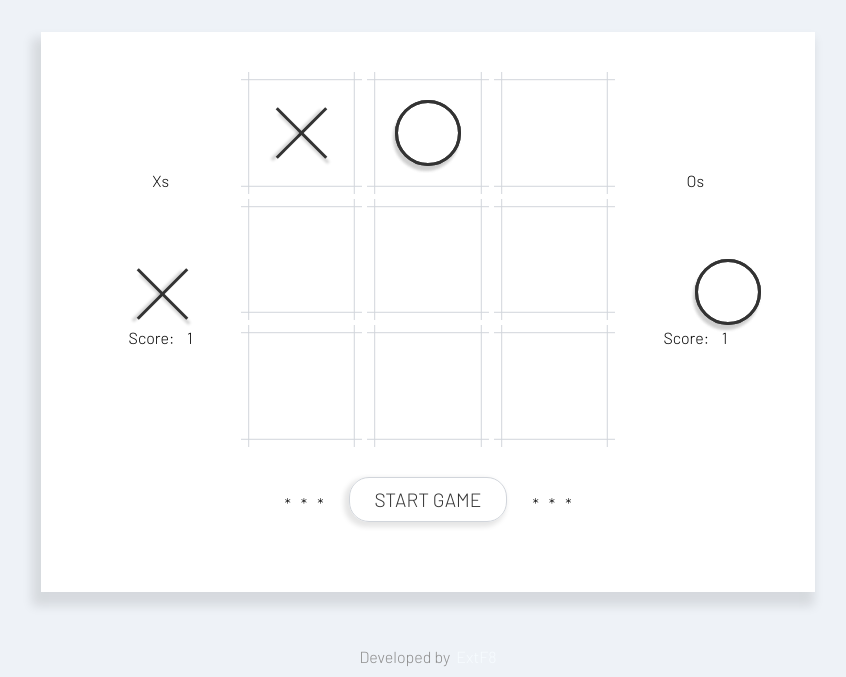
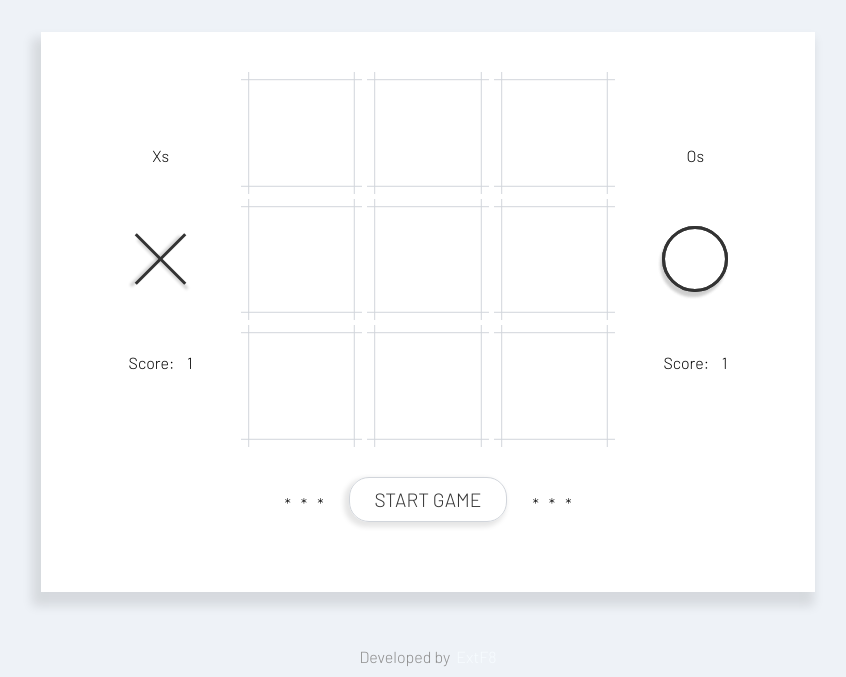
Before and after one commit to ExtF8/ticTacToe, a plain HTML site: page index.html in a window 1280 px wide. Shown: the part 123-800 px from the top of the page, without its empty margins (212-1058 px from the left). Drawn offline with Linux system fonts and the light colour scheme.

Commit message:
Fixed layout issues with player symbols

```diff
--- a/index.html
+++ b/index.html
@@ -25,9 +25,10 @@
             <!-- game container -->
             <section class="game-container">
                 <div class="game">
+                    <!-- aside for X -->
                     <section class="player-container">
                         <p>Xs</p>
-                        <div class="marker x-marker x"></div>
+                        <div class="cell x" id="symbol-x"></div>
                         <!-- score for X -->
                         <div class="player-score-container">
                             <h2>Score:</h2>
@@ -37,8 +38,8 @@
                     <!-- game grid -->
                     <section class="game-grid">
                         <!-- game cells -->
-                        <div class="cell x"></div>
-                        <div class="cell o"></div>
+                        <div class="cell"></div>
+                        <div class="cell"></div>
                         <div class="cell"></div>
                         <div class="cell"></div>
                         <div class="cell"></div>
@@ -47,11 +48,10 @@
                         <div class="cell"></div>
                         <div class="cell"></div>
                     </section>
-                    <!-- aside for X -->
                     <!-- aside for O -->
                     <section class="player-container">
                         <p>Os</p>
-                        <div class="marker o-marker o"></div>
+                        <div class="cell o" id="symbol-o"></div>
                         <!-- score for O -->
                         <div class="player-score-container">
                             <h2>Score:</h2>
--- a/style.css
+++ b/style.css
@@ -11,13 +11,10 @@ body {
 header {
     display: flex;
     flex-direction: column;
-    /* justify-content: center; */
     align-items: center;
     width: 100%;
     margin-bottom: 25px;
     border: none;
-    /* background-color: #d1d5db;
-    box-shadow: 0px 20px 20px 20px rgba(0, 0, 0, 0.1); */
 }
 
 header h1 {
@@ -57,7 +54,6 @@ header p {
     justify-content: center;
     font-size: 36px;
     cursor: pointer;
-    /* transition: background-color 0.3s; */
 
     --b: 1px;
     /* border thickness */
@@ -79,25 +75,26 @@ header p {
 }
 
 .cell:hover {
-    /* background-color: #f0f1f3; */
     transform: scale(1.03);
-
 }
 
 .player-container {
-    /* border: 1px solid red; */
     display: flex;
     flex-direction: column;
     justify-content: space-evenly;
     align-items: center;
-
     width: 100px;
     margin: 20px;
     padding: 10px;
 }
+.cell#symbol-x, .cell#symbol-o {
+    border: 0;
+    padding: 0;
+    transform: none;
+    background: none;
+}
 
 .player-score-container {
-    /* border: 1px solid blue; */
     display: flex;
     justify-content: space-between;
     align-items: center;
@@ -109,11 +106,9 @@ header p {
     display: flex;
     margin: 30px;
     justify-content: space-evenly;
-    /* gap: 30px; */
 }
 
 .button-container>p {
-    /* border: 1px solid red; */
     align-self: center;
     padding-top: 10px;
     margin-inline: 5px;
@@ -134,8 +129,6 @@ header p {
 }
 
 .game-button:hover {
-    /* background-color: #d1d5db; */
-    /* color: #fff; */
     transform: scale(1.03);
 }
 
@@ -146,8 +139,6 @@ footer {
     justify-content: center;
     gap: 6px;
     width: 100%;
-    /* background-color: #d1d5db;
-    box-shadow: 0px -10px 10px 4px rgba(0, 0, 0, 0.1); */
 }
 
 footer p {
@@ -170,40 +161,36 @@ footer>a:hover {
 }
 
 /* Styling for the X symbol */
-.x::before,
-.x::after {
+.cell.x::before,
+.cell.x::after {
     content: "";
     position: absolute;
     width: 3px;
     height: 70px;
-    /* Adjust this value to fit the cell size */
     background-color: #333;
-    /* Color of the X */
     transform-origin: center;
     box-shadow: -2px 5px 3px 0px rgba(0, 0, 0, 0.2);
 
 }
 
-.x::before {
+
+.cell.x::before {
     transform: rotate(45deg);
 }
 
-.x::after {
+.cell.x::after {
     transform: rotate(-45deg);
 }
 
+
 /* Styling for the O symbol */
-.o::before,
-.o::after {
+.cell.o::before,
+.cell.o::after {
     content: "";
     position: absolute;
     width: 60px;
-    /* Adjust this value to fit the cell size */
     height: 60px;
-    /* background-color: transparent; */
-    /* Color of the O */
     border-radius: 50px;
-    /* Rounded edges for a circular appearance */
     border: 3px solid #333;
     box-shadow: -2px 5px 3px 0px rgba(0, 0, 0, 0.1);
 }
```
